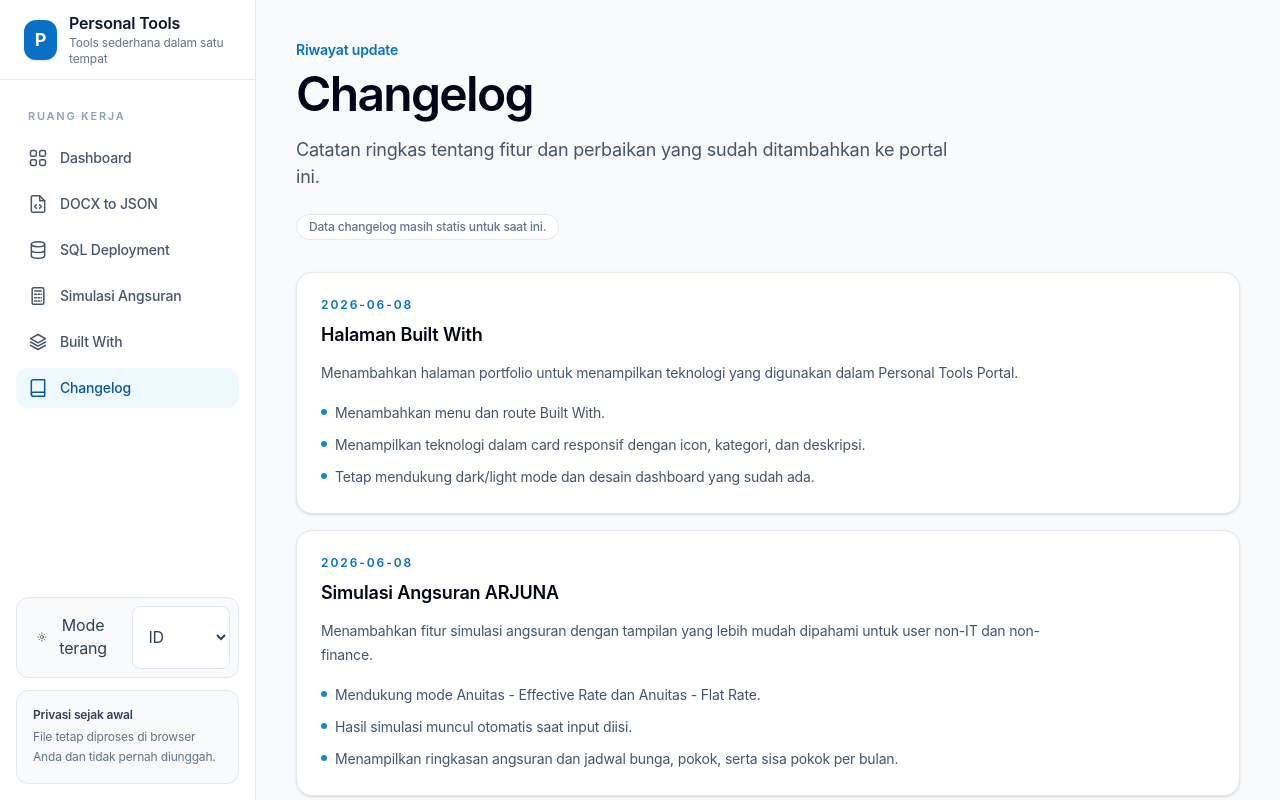
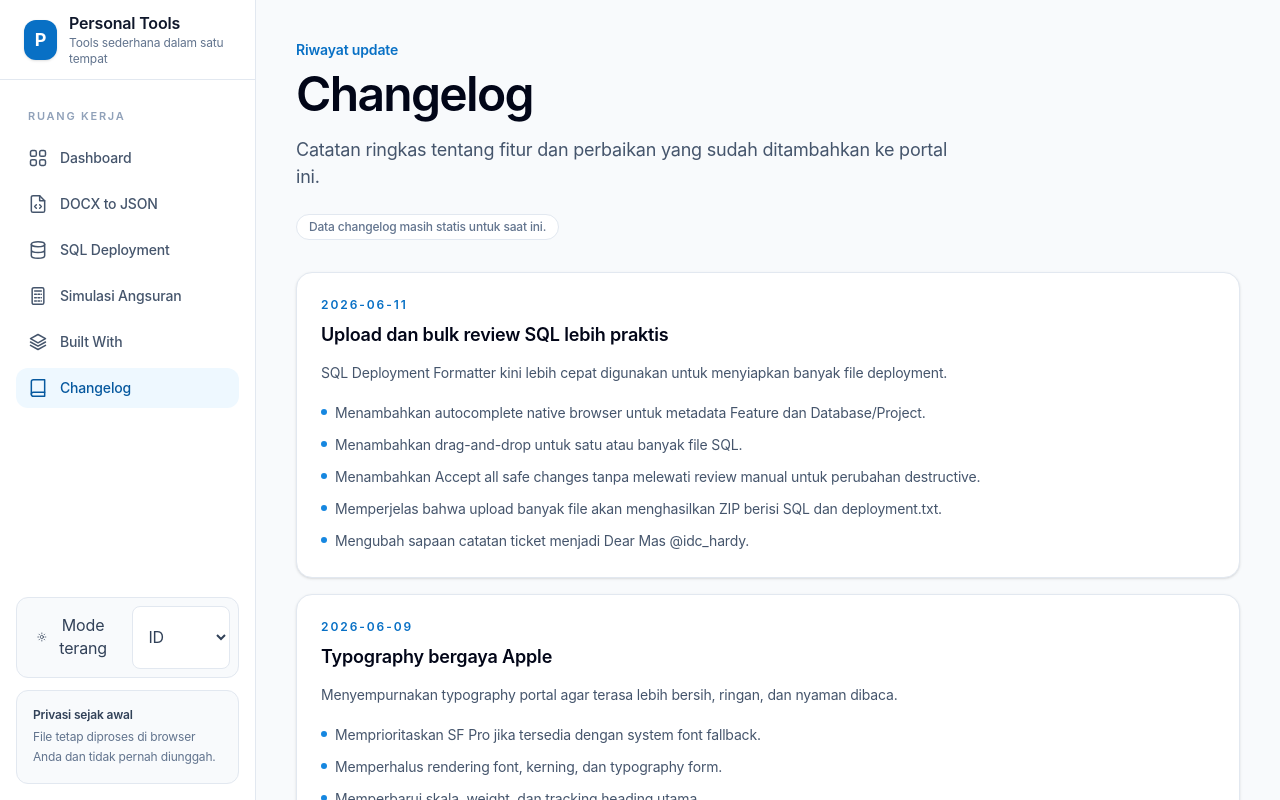
Before and after one commit to herusukmafama/personal-project-2, a React (Vite) app: page /#/changelog in a window 1280 px wide. Shown: the top 800 px of the page. Built offline with nearby package versions, Linux system fonts and the light colour scheme.

Commit message:
Update live changelog entries

```diff
--- a/src/pages/ChangelogPage.tsx
+++ b/src/pages/ChangelogPage.tsx
@@ -10,6 +10,56 @@ type ChangelogEntry = {
 }
 
 const changelogEntries: ChangelogEntry[] = [
+  {
+    date: '2026-06-11',
+    title: {
+      id: 'Upload dan bulk review SQL lebih praktis',
+      en: 'Improved SQL upload and bulk review',
+    },
+    description: {
+      id: 'SQL Deployment Formatter kini lebih cepat digunakan untuk menyiapkan banyak file deployment.',
+      en: 'SQL Deployment Formatter is now faster to use when preparing multiple deployment files.',
+    },
+    items: {
+      id: [
+        'Menambahkan autocomplete native browser untuk metadata Feature dan Database/Project.',
+        'Menambahkan drag-and-drop untuk satu atau banyak file SQL.',
+        'Menambahkan Accept all safe changes tanpa melewati review manual untuk perubahan destructive.',
+        'Memperjelas bahwa upload banyak file akan menghasilkan ZIP berisi SQL dan deployment.txt.',
+        'Mengubah sapaan catatan ticket menjadi Dear Mas @idc_hardy.',
+      ],
+      en: [
+        'Added browser-native autocomplete for Feature and Database/Project metadata.',
+        'Added drag-and-drop for one or multiple SQL files.',
+        'Added Accept all safe changes while keeping destructive changes under manual review.',
+        'Clarified that multiple files produce a ZIP containing SQL files and deployment.txt.',
+        'Updated the ticket-note greeting to Dear Mas @idc_hardy.',
+      ],
+    },
+  },
+  {
+    date: '2026-06-09',
+    title: {
+      id: 'Typography bergaya Apple',
+      en: 'Apple-inspired typography',
+    },
+    description: {
+      id: 'Menyempurnakan typography portal agar terasa lebih bersih, ringan, dan nyaman dibaca.',
+      en: 'Refined the portal typography for a cleaner, lighter, and more readable experience.',
+    },
+    items: {
+      id: [
+        'Memprioritaskan SF Pro jika tersedia dengan system font fallback.',
+        'Memperhalus rendering font, kerning, dan typography form.',
+        'Memperbarui skala, weight, dan tracking heading utama.',
+      ],
+      en: [
+        'Prioritized SF Pro where available with system font fallbacks.',
+        'Improved font rendering, kerning, and form typography.',
+        'Updated the scale, weight, and tracking of primary headings.',
+      ],
+    },
+  },
   {
     date: '2026-06-08',
     title: {
```
